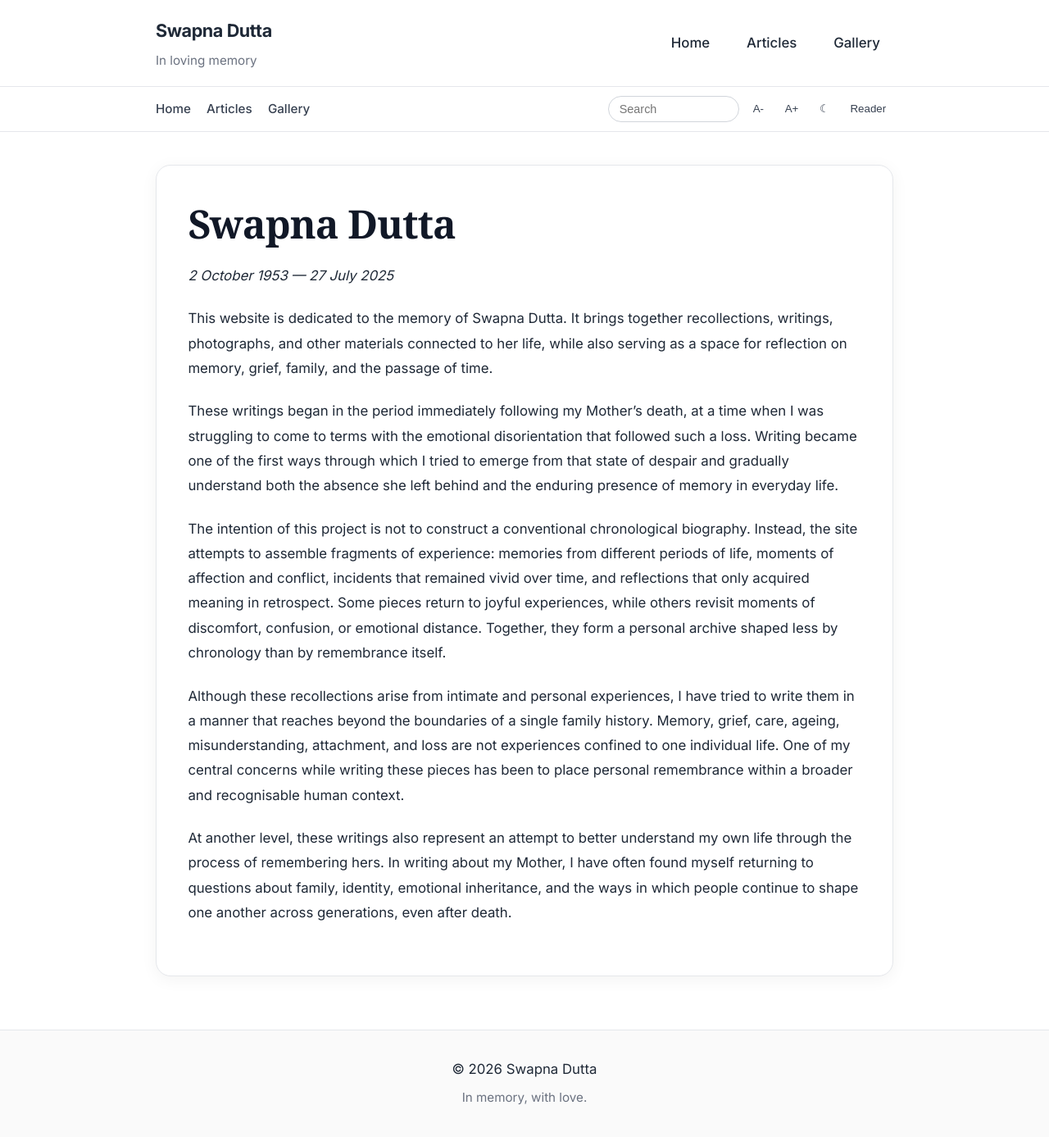
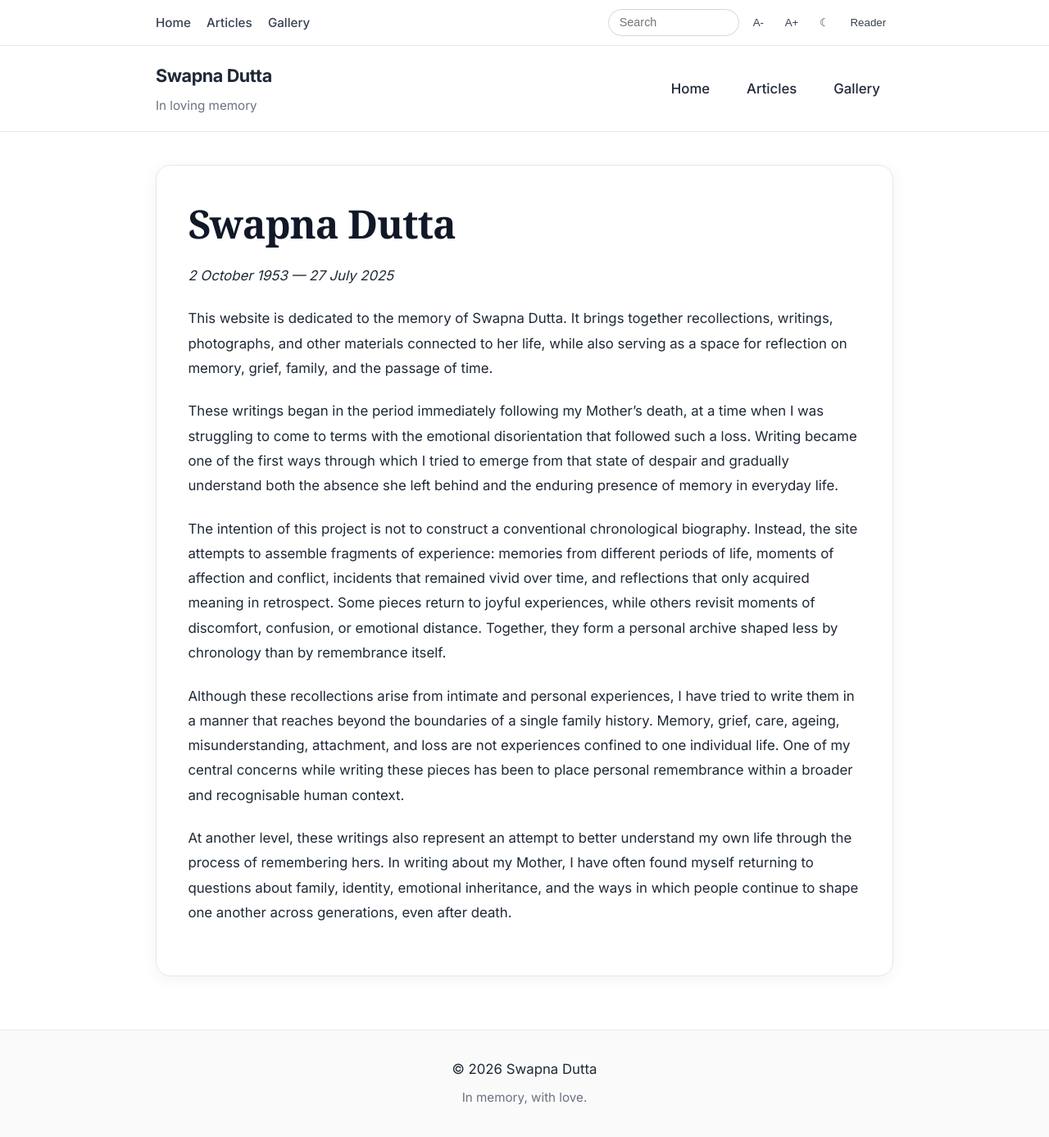
Before and after one commit to titodutta/swapnadutta, a Jekyll site: the page built from index.md, in a window 1280 px wide and 1391 px high. Shown: the top 1387 px of the window at 82% size. Built offline with Jekyll 4.4.1, drawn with Linux system fonts in a browser that asks for light colours.

Commit message:
Update default.html

```diff
--- a/_layouts/default.html
+++ b/_layouts/default.html
@@ -29,9 +29,9 @@
 
   <a class="skip-link" href="#main-content">Skip to content</a>
 
+  {% include navbar.html %}
+
   {% include header.html %}
-
-  {% include navbar.html %}
 
   <main id="main-content" class="site-main">
 
```
